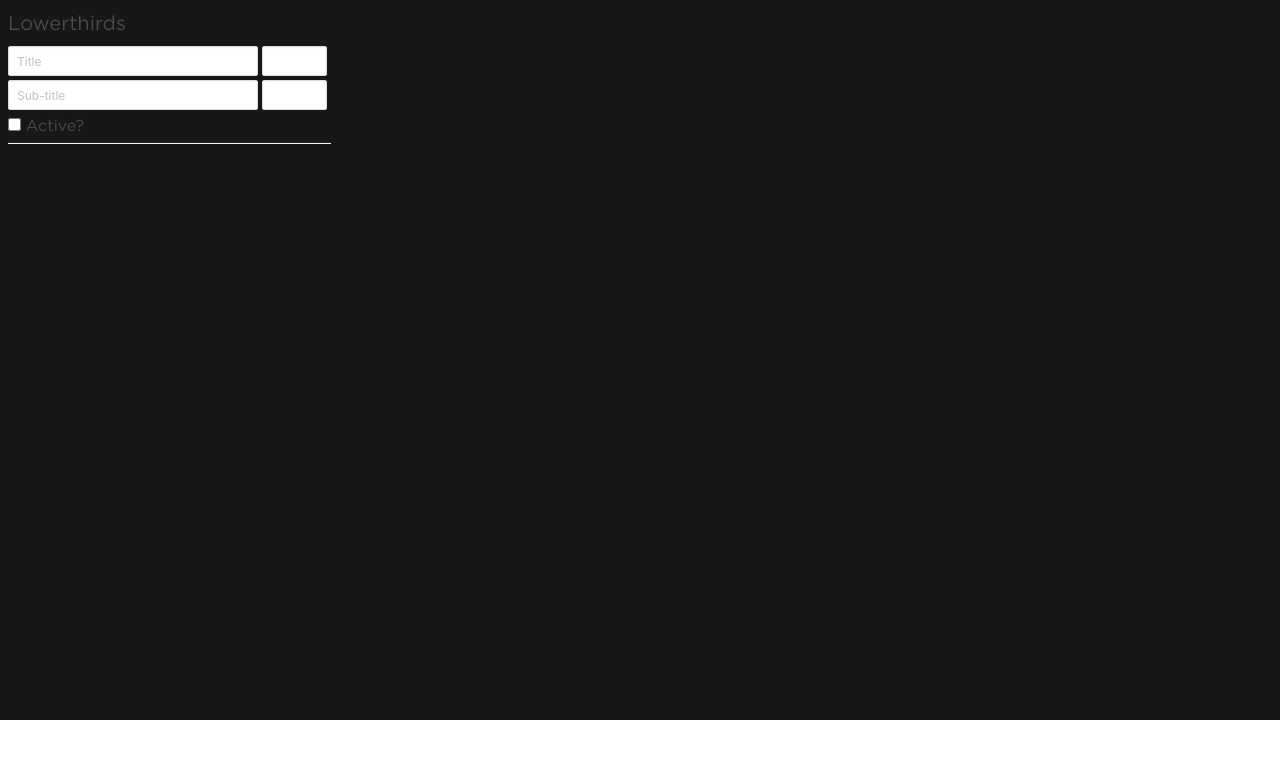
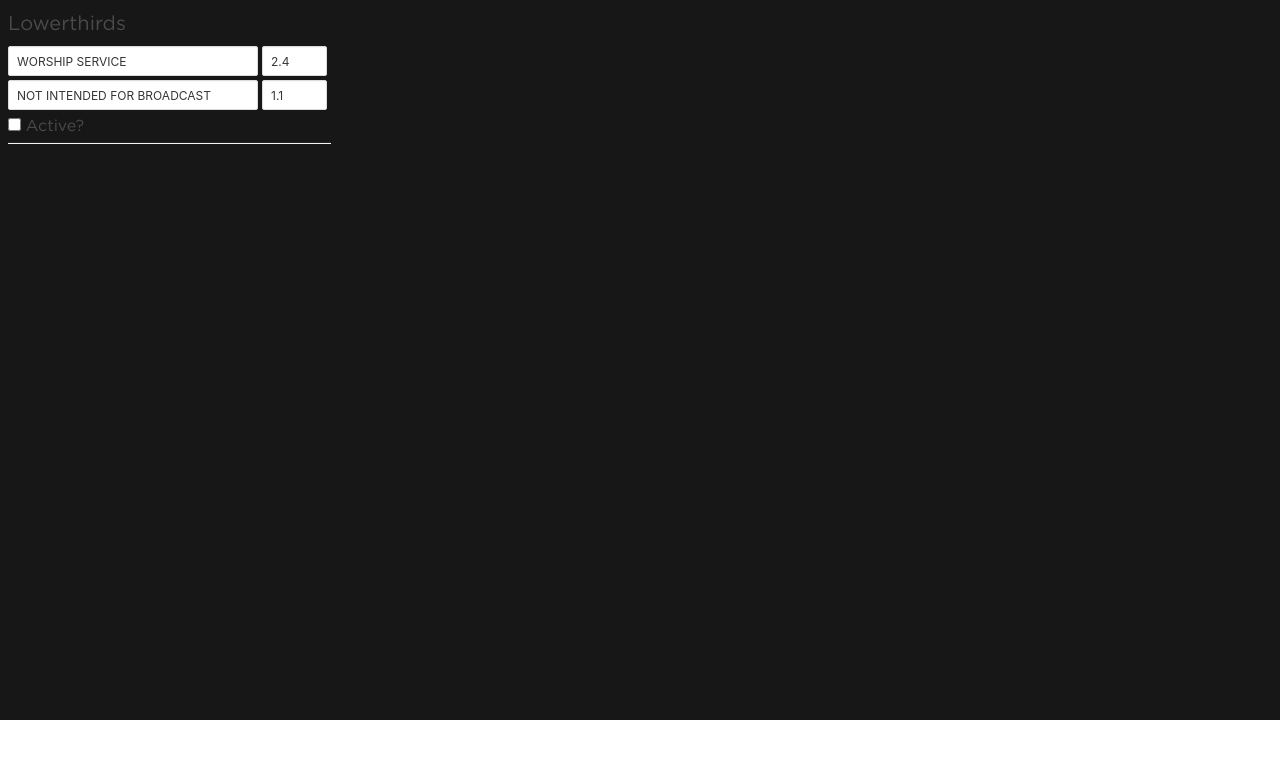
Before and after one commit to neumerance/obs-mcgi-gfx, a Vue app: page /default/controls in a window 1280 px wide. Shown: the top 758 px of the page. Built offline with nearby package versions, Linux system fonts and the light colour scheme; a web font is replaced by a local one.

Commit message:
two way binding lowerthirds form fields

```diff
--- a/src/components/lowerthirds/Controller.vue
+++ b/src/components/lowerthirds/Controller.vue
@@ -1,9 +1,36 @@
 <script setup>
+  import { computed, reactive, watch } from 'vue';
+  import useLowerthirdStore from '../../stores/lowerthirdStore';
+  const store = useLowerthirdStore();
+
+  const data = reactive({
+    title: store.title,
+    titleFontSize: store.titleFontSize,
+    subTitle: store.subTitle,
+    subTitleFontSize: store.subTitleFontSize
+  })
+
+  watch(data.title, (value) => {
+    console.log("newValue", value);
+    store.onTitleChange(value);
+  })
+  watch(data.titleFontSize, (value) => {
+    store.onTitleFontSizeChange(value);
+  })
+  watch(data.subTitle, (value) => {
+    store.onSubTitleChange(value);
+  })
+  watch(data.subTitleFontSize, (value) => {
+    store.onSubTitleFontSizeChange(value);
+  })
 </script>
 <style lang="scss" scoped>
   .controller {
     &__title, &__sub-title {
       width: 250px;
+      input {
+        text-transform: uppercase;
+      }
     }
     &__title-font, &__sub-title-font {
       width: 65px;
@@ -16,18 +43,18 @@
     <h2 class="is-size-5 mb-2">Lowerthirds</h2>
     <div class="field mr-1 mb-1 is-flex">
       <div class="control mr-1 controller__title">
-        <input class="input is-small" type="text" placeholder="Title">
+        <input class="input is-small" type="text" placeholder="Title" v-model="data.title">
       </div>
       <div class="control controller__title-font">
-        <input class="input is-small" type="number" min="2.4" step="0.01">
+        <input class="input is-small" type="number" min="2.4" step="0.01" v-model="data.titleFontSize">
       </div>
     </div>
     <div class="field mr-1 mb-1 is-flex">
       <div class="control mr-1 controller__sub-title">
-        <input class="input is-small" type="text" placeholder="Sub-title">
+        <input class="input is-small" type="text" placeholder="Sub-title" v-model="data.subTitle">
       </div>
       <div class="control controller__sub-title-font">
-        <input class="input is-small" type="number" min="1.1" step="0.01">
+        <input class="input is-small" type="number" min="1.1" step="0.01" v-model="data.subTitleFontSize">
       </div>
     </div>
     <div class="field mr-1 mb-1 controller__is-active">
--- a/src/stores/lowerthirdStore.js
+++ b/src/stores/lowerthirdStore.js
@@ -4,24 +4,36 @@ import { defineStore } from 'pinia'
 const useLowerthirdStore = defineStore('lowerthirds', () => {
   const title = ref('worship service')
   const subTitle = ref('not intended for broadcast')
+  const titleFontSize = ref(2.4)
+  const subTitleFontSize = ref(1.1)
   const currentDate = computed(() => {
     const format = { year: 'numeric', month: 'long', day: 'numeric' }
     return new Date().toLocaleDateString("en-US", format)
   })
 
-  function onTitleChange(value) {
-    title.value = value
+  const onTitleChange = (value) => {
+    titleFontSize = value
   }
-  function onSubTitleChange(value) {
-    title.subTitle = value
+  const onTitleFontSizeChange = (value) => {
+    titleFontSize = value
+  }
+  const onSubTitleChange = (value) => {
+    subTitle = value
+  }
+  const onSubTitleFontSizeChange = (value) => {
+    subTitleFontSize = value
   }
 
   return {
     title,
+    titleFontSize,
     subTitle,
+    subTitleFontSize,
     currentDate,
     onTitleChange,
-    onSubTitleChange
+    onTitleFontSizeChange,
+    onSubTitleChange,
+    onSubTitleFontSizeChange
   }
 })
 
```
